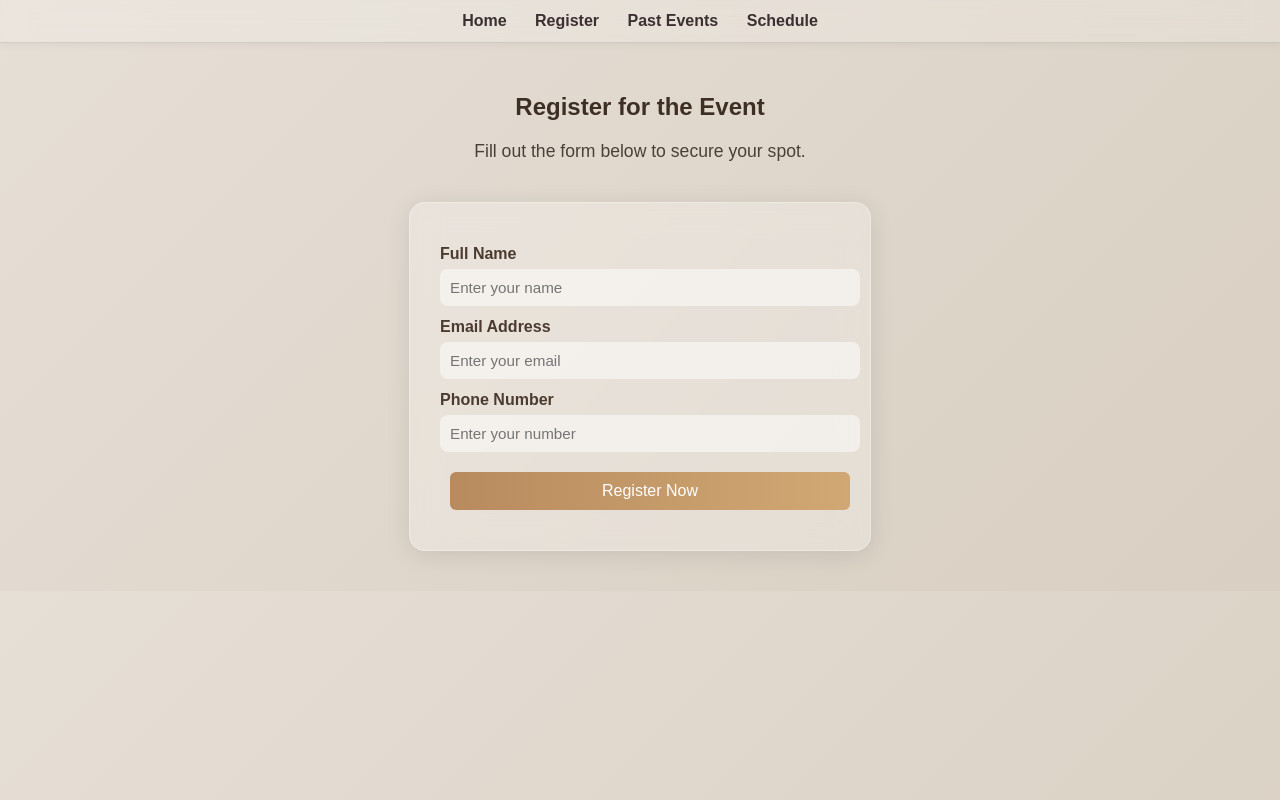
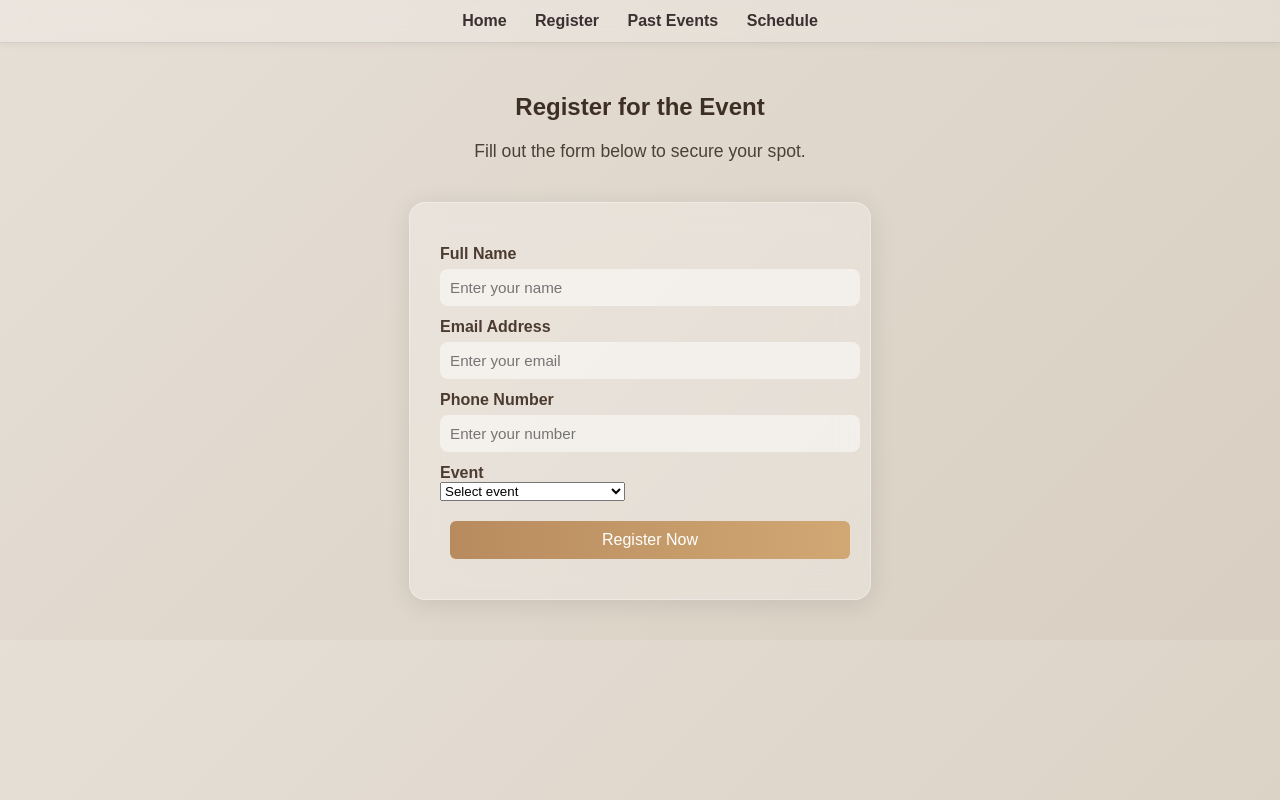
Before and after one commit to zoya-234/devops-lab-team-03, a website: page public/register.html in a window 1280 px wide. Drawn offline with Linux system fonts and the light colour scheme.

Commit message:
connected home register schedule pages

```diff
--- a/public/register.html
+++ b/public/register.html
@@ -24,7 +24,7 @@
       <h1>Register for the Event</h1>
       <p>Fill out the form below to secure your spot.</p>
 
-      <form action="#" method="post">
+      <form action="http://localhost:3333/register" method="post" >
         <label for="name">Full Name</label>
         <input type="text" id="name" name="name" placeholder="Enter your name" required />
 
@@ -34,6 +34,13 @@
         <label for="phone">Phone Number</label>
         <input type="tel" id="phone" name="phone" placeholder="Enter your number" required />
 
+        <label for="event">Event</label>
+    <select id="event" name="event" required>
+    <option value="" disabled selected>Select event</option>
+    <option value="Tech Innovation Summit">Tech Innovation Summit</option>
+    <option value="Digital Marketing Workshop">Digital Marketing Workshop</option>
+    </select>
+
         <button type="submit">Register Now</button>
       </form>
     </div>
```
Also changed, not shown: backend/server.js (+15 -0 lines), public/index.html (+2 -2 lines).
